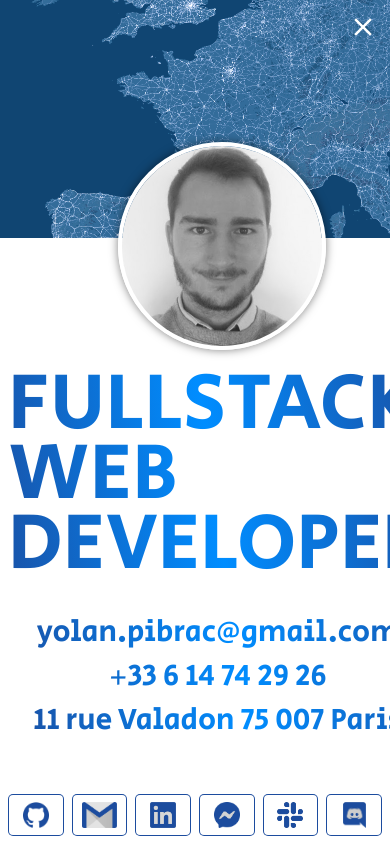
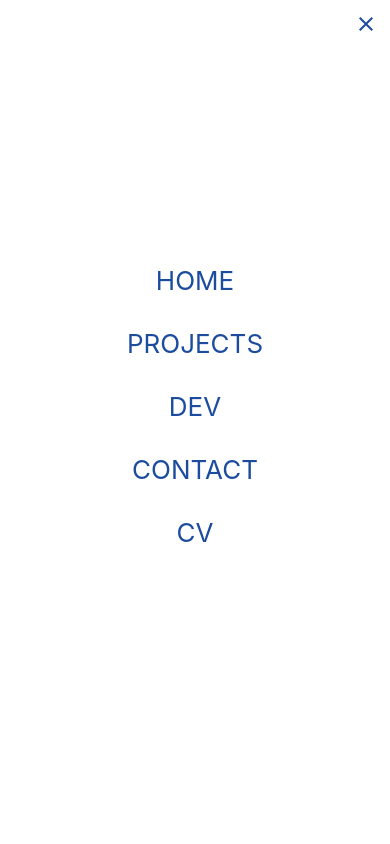
Before and after one commit to yolanlepibrac/portfolio, a React (Create React App) app: page / in a window 390 px wide. Both pictures are taken after a click on the button "add". Shown: the top 844 px of the page. Built offline with nearby package versions, Linux system fonts and the light colour scheme.

Commit message:
feature(MenuDrawer): create menu drawer of little screens

```diff
--- a/src/components/Header/Header.tsx
+++ b/src/components/Header/Header.tsx
@@ -1,5 +1,5 @@
 import * as React from "react";
-import { Grid, Button, Fab, Drawer } from "@material-ui/core";
+import { Grid, Button, Fab, Drawer, useMediaQuery } from "@material-ui/core";
 import { theme } from "../../lib/theme";
 import { Tabs } from "../Box/Box";
 import HomeIcon from "@material-ui/icons/Home";
@@ -8,6 +8,8 @@ import CodeIcon from "@material-ui/icons/Code";
 import InsertDriveFileIcon from "@material-ui/icons/InsertDriveFile";
 import PersonIcon from "@material-ui/icons/Person";
 import { ContactDrawer } from "../ContactDrawer/ContactDrawer";
+import MenuIcon from "@material-ui/icons/Menu";
+import { MenuDrawer } from "../MenuDrawer/MenuDrawer";
 
 interface HeaderProps {
   setCurrentTab: (tab: Tabs) => void;
@@ -20,9 +22,16 @@ export const Header: React.FunctionComponent<HeaderProps> = ({
   setHoverTab,
 }) => {
   const [contactOpen, setContactOpen] = React.useState(false);
+  const [menuOpen, setMenuOpen] = React.useState(false);
   const toggleContactOpen = () => {
     setContactOpen((prev) => !prev);
   };
+  const toggleMenuOpen = () => {
+    setMenuOpen((prev) => !prev);
+  };
+
+  const isSmallScreen = useMediaQuery(theme.breakpoints.down("xs"));
+
   return (
     <Grid
       container
@@ -36,6 +45,8 @@ export const Header: React.FunctionComponent<HeaderProps> = ({
       }}
       justify="space-between"
     >
+      {!isSmallScreen && (
+        <>
           <Grid item container spacing={2} xs>
             <Grid item>
               <Button
@@ -51,7 +62,9 @@ export const Header: React.FunctionComponent<HeaderProps> = ({
             <Grid item>
               <Button
                 color="primary"
-            variant={currentTab === Tabs.Projects ? "outlined" : "contained"}
+                variant={
+                  currentTab === Tabs.Projects ? "outlined" : "contained"
+                }
                 onMouseEnter={() => setHoverTab(Tabs.Projects)}
                 onMouseLeave={() => setHoverTab(null)}
                 startIcon={<ImportContactsIcon />}
@@ -94,6 +107,25 @@ export const Header: React.FunctionComponent<HeaderProps> = ({
             </Fab>
             <ContactDrawer open={contactOpen} toggleOpen={toggleContactOpen} />
           </Grid>
+        </>
+      )}
+      {isSmallScreen && (
+        <Grid item container xs={12} justify="flex-end">
+          <Fab
+            color="primary"
+            aria-label="add"
+            size="small"
+            onClick={toggleMenuOpen}
+          >
+            <MenuIcon />
+          </Fab>
+          <MenuDrawer
+            open={menuOpen}
+            toggleOpen={toggleMenuOpen}
+            setCurrentTab={(tab: Tabs) => setCurrentTab(tab)}
+          />
+        </Grid>
+      )}
     </Grid>
   );
 };
--- /dev/null
+++ b/src/components/MenuDrawer/MenuDrawer.tsx
@@ -0,0 +1,78 @@
+import { Drawer, Grid, IconButton } from "@material-ui/core";
+import * as React from "react";
+import CloseIcon from "@material-ui/icons/Close";
+import { useStyles } from "./useStyles";
+import { Tabs } from "../Box/Box";
+
+interface MenuDrawerProps {
+  open: boolean;
+  toggleOpen: () => void;
+  setCurrentTab: (tab: Tabs) => void;
+}
+
+export const MenuDrawer: React.FunctionComponent<MenuDrawerProps> = ({
+  open,
+  toggleOpen,
+  setCurrentTab,
+}) => {
+  const classes = useStyles();
+  const setTabAndClose = (tab: Tabs) => {
+    setCurrentTab(tab);
+    toggleOpen();
+  };
+  return (
+    <Drawer open={open} onClose={toggleOpen} anchor="right">
+      <Grid container justify="flex-end" className={classes.quit}>
+        <IconButton onClick={toggleOpen}>
+          <CloseIcon color="primary" />
+        </IconButton>
+      </Grid>
+      <div style={{ width: "100vw", height: "100vh" }}>
+        <Grid
+          style={{ height: "100%" }}
+          container
+          direction="column"
+          justify="center"
+          alignItems="center"
+          spacing={4}
+        >
+          <Grid
+            item
+            onClick={() => setTabAndClose(Tabs.Home)}
+            className={classes.button}
+          >
+            HOME
+          </Grid>
+          <Grid
+            item
+            onClick={() => setTabAndClose(Tabs.Projects)}
+            className={classes.button}
+          >
+            PROJECTS
+          </Grid>
+          <Grid
+            item
+            onClick={() => setTabAndClose(Tabs.Dev)}
+            className={classes.button}
+          >
+            DEV
+          </Grid>
+          <Grid
+            item
+            onClick={() => setTabAndClose(Tabs.Contact)}
+            className={classes.button}
+          >
+            CONTACT
+          </Grid>
+          <Grid
+            item
+            onClick={() => setTabAndClose(Tabs.Cv)}
+            className={classes.button}
+          >
+            CV
+          </Grid>
+        </Grid>
+      </div>
+    </Drawer>
+  );
+};
--- /dev/null
+++ b/src/components/MenuDrawer/useStyles.ts
@@ -0,0 +1,15 @@
+import { makeStyles } from "@material-ui/core";
+
+export const useStyles = makeStyles((theme) => ({
+  quit: {
+    position: "absolute",
+    top: 0,
+    left: 0,
+    zIndex: 11,
+  },
+  button: {
+    cursor: "pointer",
+    color: theme.palette.primary.main,
+    fontSize: 26,
+  },
+}));
```
Also changed, not shown: 1 other file (tests, documents, lock files or other folders). Lines whose indentation alone changed are shown as unchanged.
